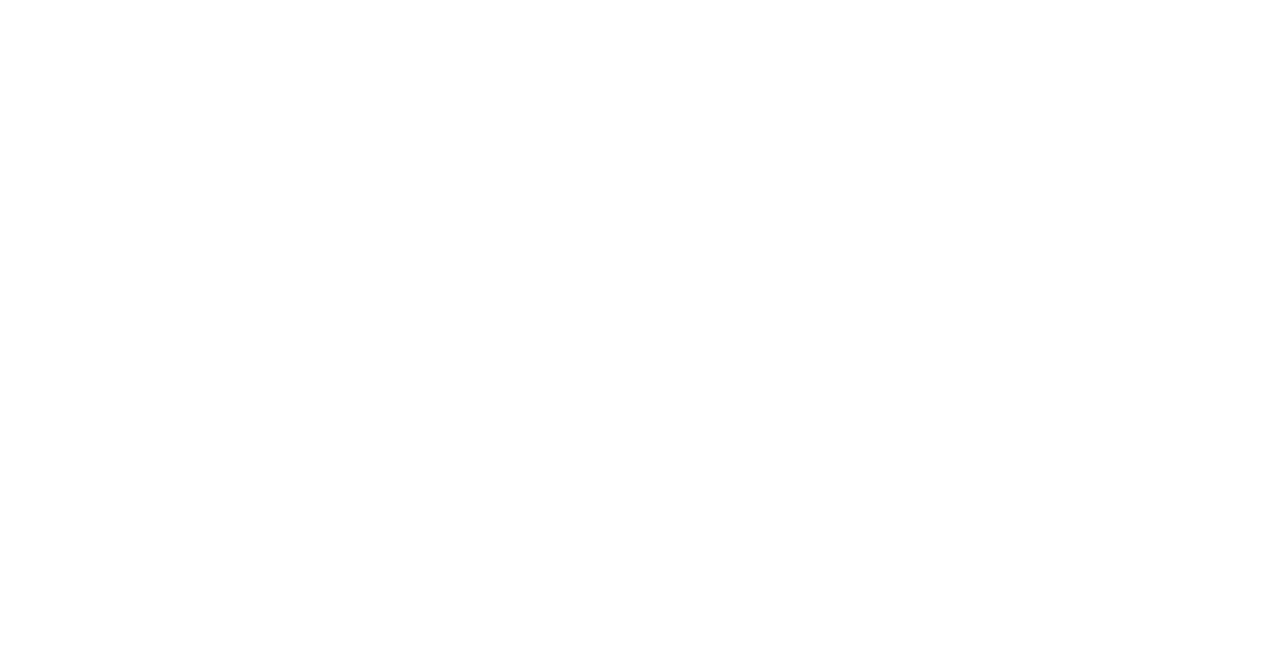
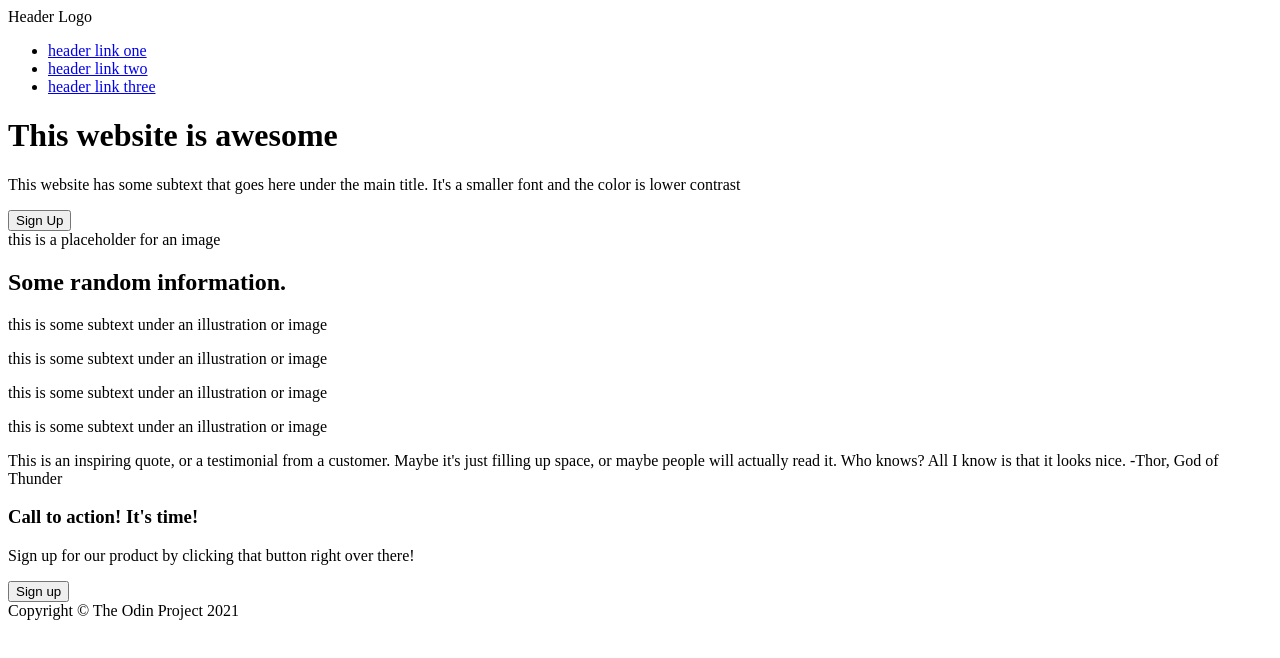
Before and after one commit to Jupiter4977/odin-landing-page, a plain HTML site: page index.html in a window 1280 px wide. Drawn offline with Linux system fonts and the light colour scheme.

Commit message:
feat: Add index page HTML content

```diff
--- a/index.html
+++ b/index.html
@@ -6,5 +6,90 @@
     <link rel="stylesheet" href="styles.css" />
     <title>Odin Landing Page</title>
   </head>
-  <body></body>
+  <body>
+    <header class="header">
+      <div class="header__top">
+        <div class="header-logo">Header Logo</div>
+        <nav class="header-nav">
+          <ul class="header-nav__list">
+            <li class="header-nav__list-item">
+              <a href="#" class="nav-link">header link one</a>
+            </li>
+            <li class="header-nav__list-item">
+              <a href="#" class="nav-link">header link two</a>
+            </li>
+            <li class="header-nav__list-item">
+              <a href="#" class="nav-link">header link three</a>
+            </li>
+          </ul>
+        </nav>
+      </div>
+      <div class="header__bottom">
+        <div class="header__bottom-tagline">
+          <h1 class="header-title">This website is awesome</h1>
+          <p class="tagline-subtext">
+            This website has some subtext that goes here under the main title.
+            It's a smaller font and the color is lower contrast
+          </p>
+          <button class="header-sign-up-button">Sign Up</button>
+        </div>
+        <div class="header__bottom-img-placeholder">
+          this is a placeholder for an image
+        </div>
+      </div>
+    </header>
+    <main class="main">
+      <section class="main__section">
+        <h2 class="information-title">Some random information.</h2>
+        <div class="content-flexbox">
+          <div class="content">
+            <div class="content__image-container"></div>
+            <p class="content__subtext">
+              this is some subtext under an illustration or image
+            </p>
+          </div>
+          <div class="content">
+            <div class="content__image-container"></div>
+            <p class="content__subtext">
+              this is some subtext under an illustration or image
+            </p>
+          </div>
+          <div class="content">
+            <div class="content__image-container"></div>
+            <p class="content__subtext">
+              this is some subtext under an illustration or image
+            </p>
+          </div>
+          <div class="content">
+            <div class="content__image-container"></div>
+            <p class="content__subtext">
+              this is some subtext under an illustration or image
+            </p>
+          </div>
+        </div>
+      </section>
+      <div class="main__quote">
+        <p class="main__quote-text">
+          This is an inspiring quote, or a testimonial from a customer. Maybe
+          it's just filling up space, or maybe people will actually read it. Who
+          knows? All I know is that it looks nice.
+          <span class="main__quote-span">-Thor, God of Thunder</span>
+        </p>
+      </div>
+      <div class="main__call">
+        <div class="main__call-content">
+          <h3 class="call-title">Call to action! It's time!</h3>
+          <p class="call-description">
+            Sign up for our product by clicking that button right over there!
+          </p>
+        </div>
+        <button class="call-sign-up-button">Sign up</button>
+      </div>
+    </main>
+    <footer class="footer">
+      <div class="footer__copyright">
+        Copyright &#169; The Odin Project 2021
+      </div>
+    </footer>
+  </body>
 </html>
```
